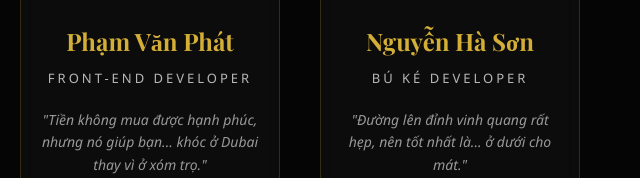
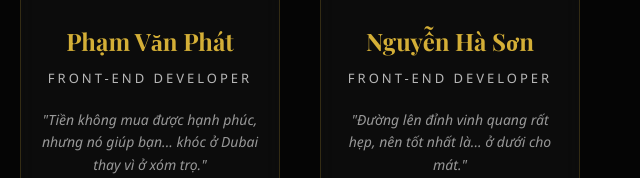
Before and after one commit to QuanQuanffgg/hucehotel, a website: page public/index.html in a window 1280 px wide. Shown: the part 3982-4160 px from the top of the page, 640-1280 px from the left. Drawn offline with nearby package versions, Linux system fonts and the light colour scheme; no server answers.

Commit message:
Update index.html

```diff
--- a/public/index.html
+++ b/public/index.html
@@ -897,7 +897,7 @@
             </div>
             <div class="member-info">
                 <h3>Nguyễn Hà Sơn</h3>
-                <span class="role">Bú Ké Developer</span>
+                <span class="role">Front-End Developer</span>
                 <p class="desc">"Đường lên đỉnh vinh quang rất hẹp, nên tốt nhất là... ở dưới cho mát."</p>
                 <div class="social-links">
                     <a href="#"><i class="fab fa-facebook-f"></i></a>
```
